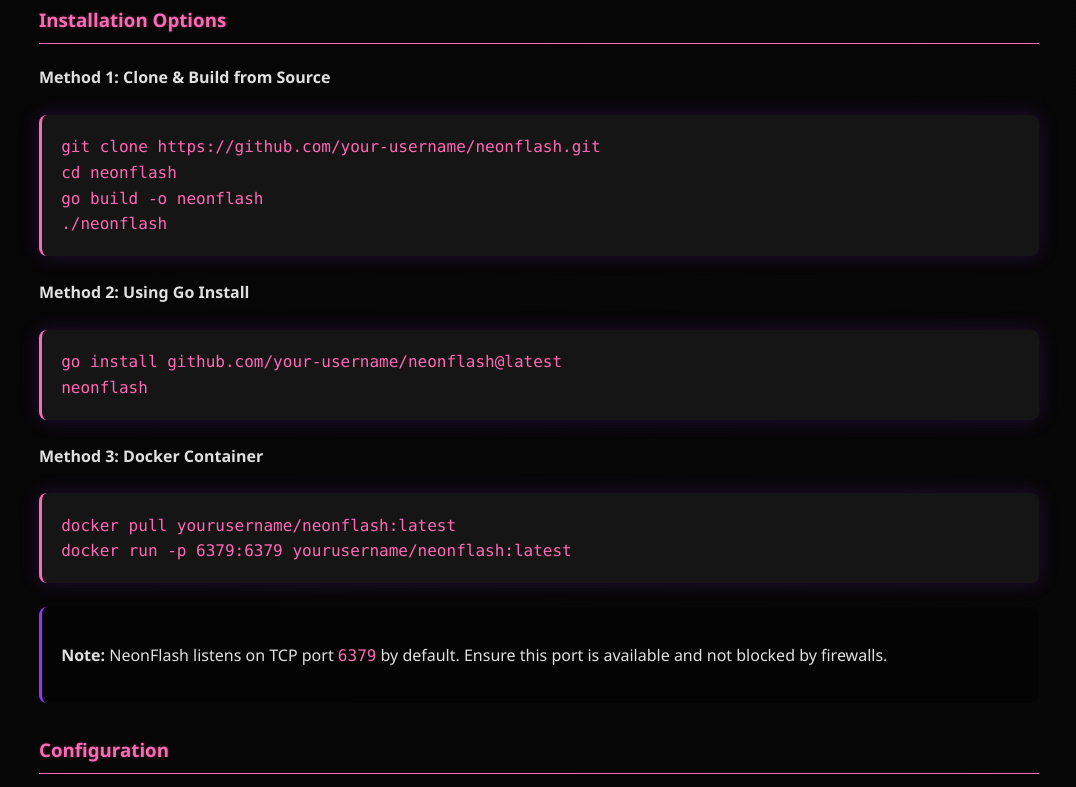
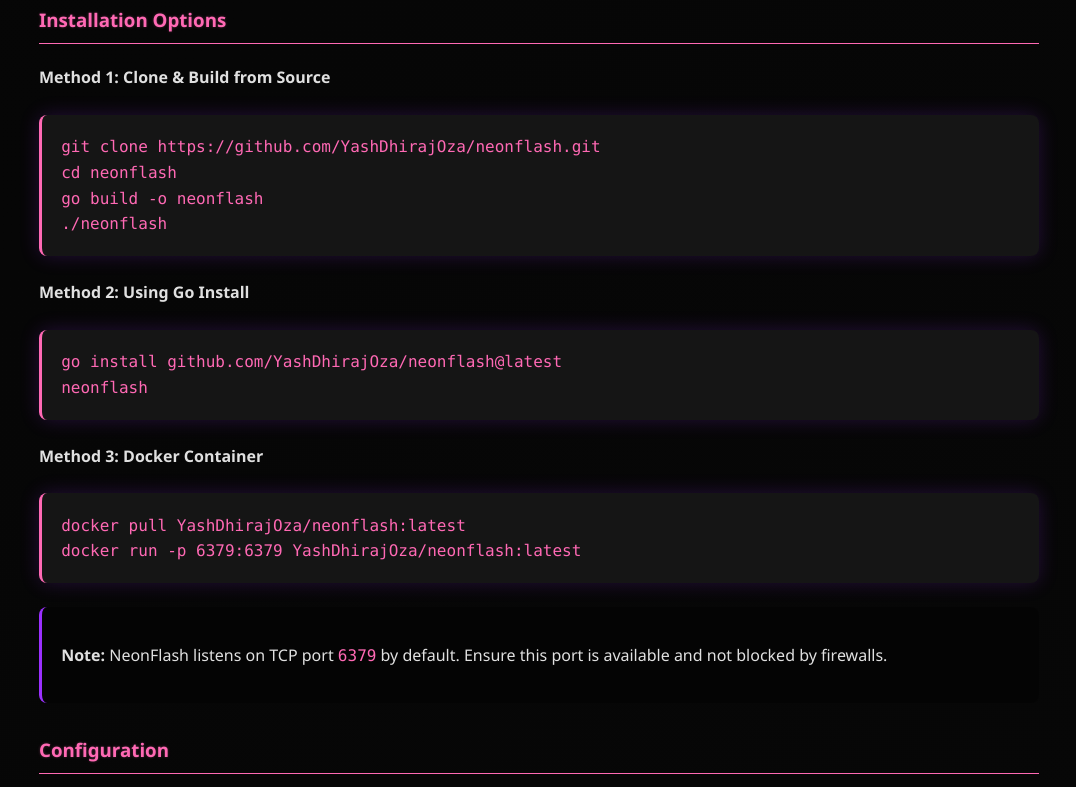
Before and after one commit to YashDhirajOza/NeonFlash, a plain HTML site: page index.html in a window 1280 px wide. Shown: the part 1460-2247 px from the top of the page, without its empty margins (101-1177 px from the left). Drawn offline with Linux system fonts and the light colour scheme.

Commit message:
Update index.html

```diff
--- a/index.html
+++ b/index.html
@@ -419,18 +419,18 @@
       <h3>Installation Options</h3>
 
       <h4>Method 1: Clone &amp; Build from Source</h4>
-      <pre><code>git clone https://github.com/your-username/neonflash.git
+      <pre><code>git clone https://github.com/YashDhirajOza/neonflash.git
 cd neonflash
 go build -o neonflash
 ./neonflash</code></pre>
 
       <h4>Method 2: Using Go Install</h4>
-      <pre><code>go install github.com/your-username/neonflash@latest
+      <pre><code>go install github.com/YashDhirajOza/neonflash@latest
 neonflash</code></pre>
 
       <h4>Method 3: Docker Container</h4>
-      <pre><code>docker pull yourusername/neonflash:latest
-docker run -p 6379:6379 yourusername/neonflash:latest</code></pre>
+      <pre><code>docker pull YashDhirajOza/neonflash:latest
+docker run -p 6379:6379 YashDhirajOza/neonflash:latest</code></pre>
 
       <div class="command-example">
         <p><strong>Note:</strong> NeonFlash listens on TCP port <code>6379</code> by default. Ensure this port is available and not blocked by firewalls.</p>
@@ -601,7 +601,7 @@ print(f"Value: {value.decode('utf-8')}")</code></pre>
       <h3>Getting Started</h3>
       <ol>
         <li>Fork the repository on GitHub</li>
-        <li>Clone your fork: <code>git clone https://github.com/your-username/neonflash.git</code></li>
+        <li>Clone your fork: <code>git clone https://github.com/YashDhirajOza/neonflash.git</code></li>
         <li>Create a new feature branch: <code>git checkout -b feature/awesome-feature</code></li>
         <li>Make your changes and commit them: <code>git commit -m "Add awesome feature"</code></li>
         <li>Push to your branch: <code>git push origin feature/awesome-feature</code></li>
```
